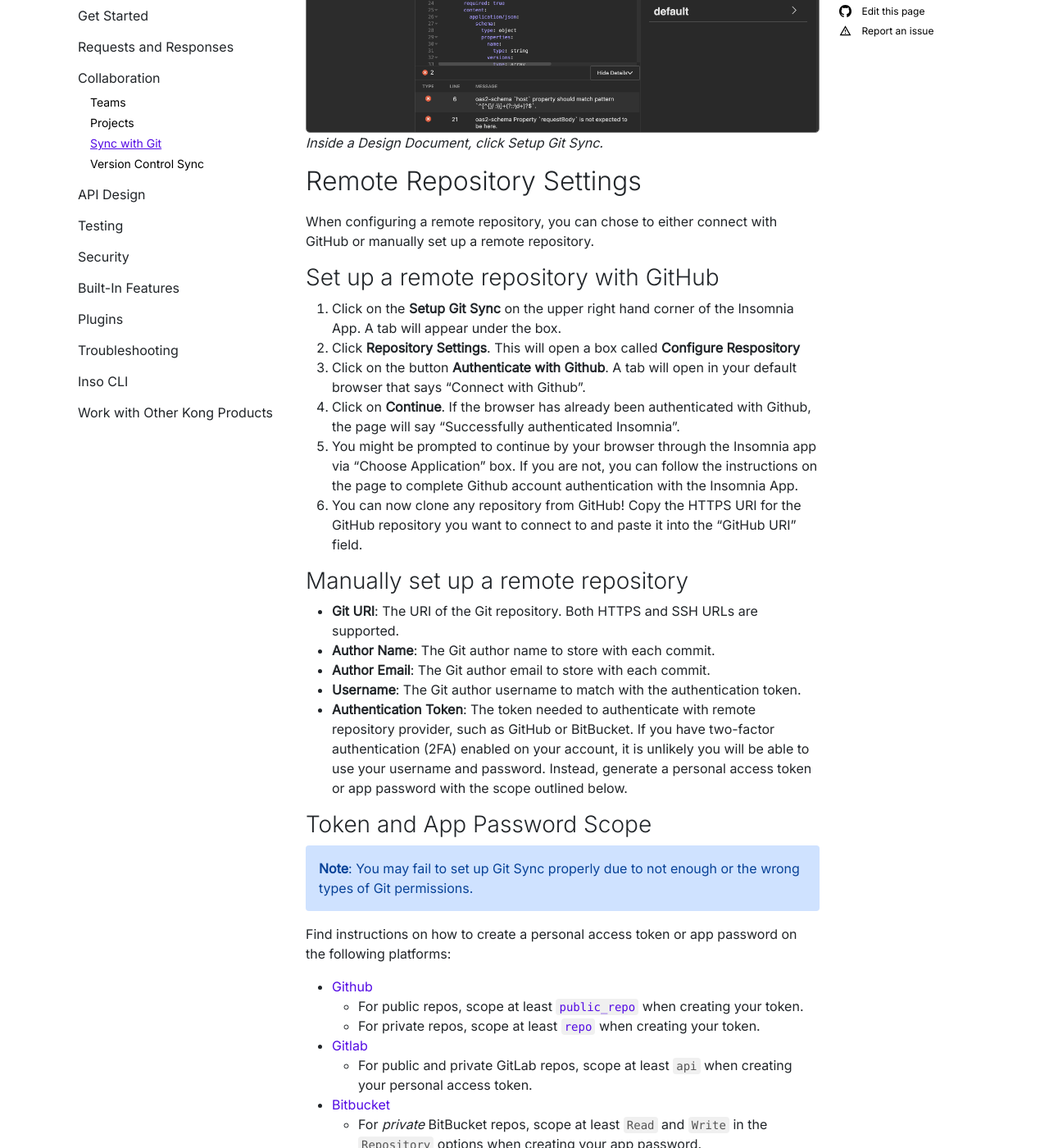
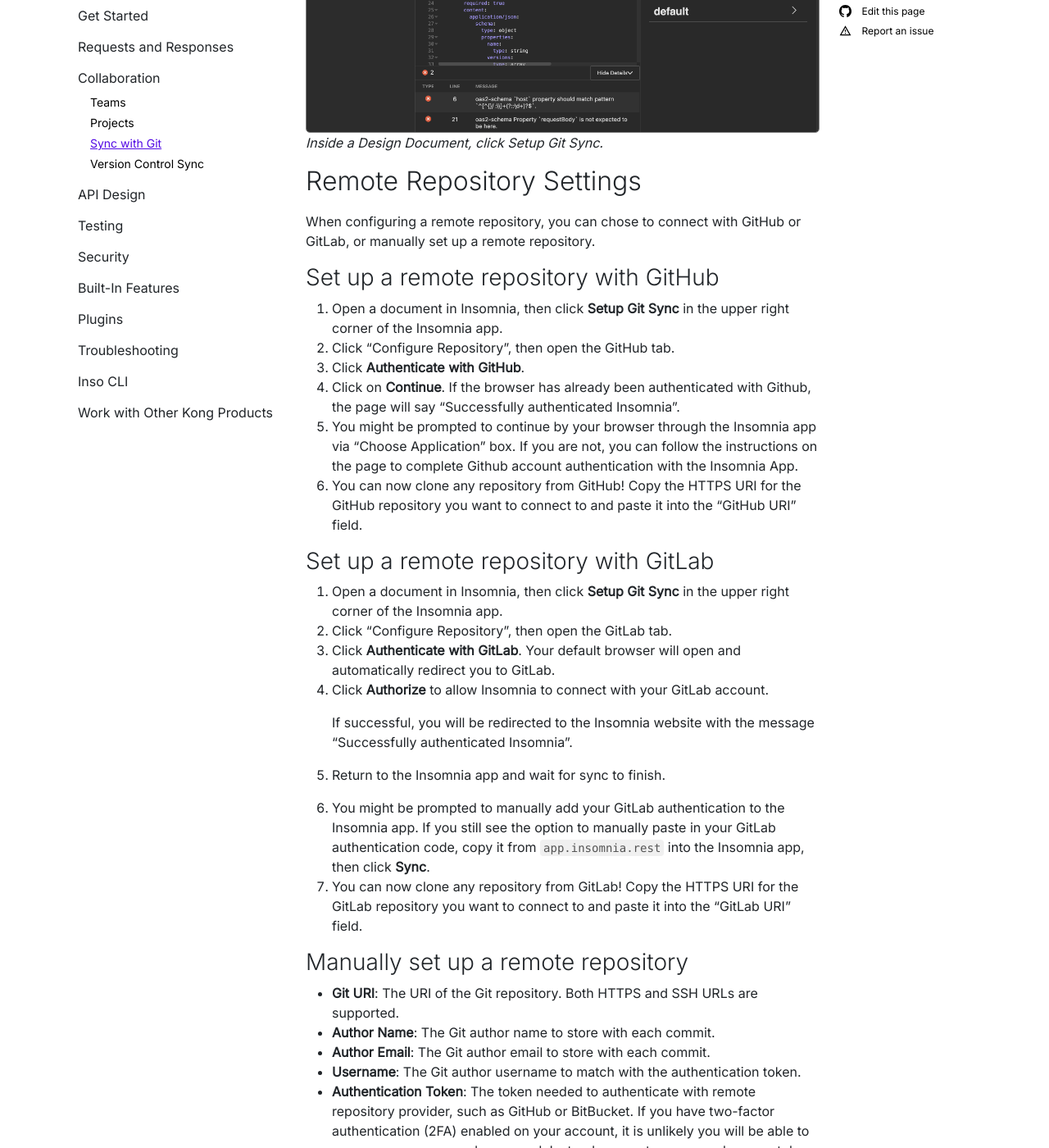
Before and after one commit to Kong/insomnia-docs, a Jekyll site: the page built from docs/insomnia/git-sync.md, in a window 1280 px wide and 1400 px high, scrolled down 1501 px. Shown: the whole window at 82% size. Built offline with Jekyll 4.4.1, drawn with Linux system fonts in a browser that asks for light colours; comment, search, counter and statistics services are not loaded.

Commit message:
Add gitlab support (#102)
Add Gitlab Support Documentation

```diff
--- a/docs/insomnia/git-sync.md
+++ b/docs/insomnia/git-sync.md
@@ -32,16 +32,29 @@
 
 ## Remote Repository Settings
 
-When configuring a remote repository, you can chose to either connect with GitHub or manually set up a remote repository.
+When configuring a remote repository, you can chose to connect with GitHub or GitLab, or manually set up a remote repository.
 
 ### Set up a remote repository with GitHub
 
-1. Click on the **Setup Git Sync** on the upper right hand corner of the Insomnia App.  A tab will appear under the box.
-2.  Click **Repository Settings**.  This will open a box called **Configure Respository**
-3. Click on the button **Authenticate with Github**. A tab will open in your default browser that says "Connect with Github".
+1. Open a document in Insomnia, then click **Setup Git Sync** in the upper right corner of the Insomnia app.
+2. Click "Configure Repository", then open the GitHub tab.
+3. Click **Authenticate with GitHub**.
 4. Click on **Continue**. If the browser has already been authenticated with Github, the page will say "Successfully authenticated Insomnia".
 5.  You might be prompted to continue by your browser through the Insomnia app via  "Choose Application" box.  If you are not, you can follow the instructions on the page to complete Github account authentication with the Insomnia App.
 6. You can now clone any repository from GitHub! Copy the HTTPS URI for the GitHub repository you want to connect to and paste it into the "GitHub URI" field.
+
+### Set up a remote repository with GitLab
+
+1. Open a document in Insomnia, then click **Setup Git Sync** in the upper right corner of the Insomnia app.
+2. Click "Configure Repository", then open the GitLab tab.
+3. Click **Authenticate with GitLab**. Your default browser will open and automatically redirect you to GitLab.
+4. Click **Authorize** to allow Insomnia to connect with your GitLab account.
+
+    If successful, you will be redirected to the Insomnia website with the message "Successfully authenticated Insomnia".
+5.  Return to the Insomnia app and wait for sync to finish.
+
+6. You might be prompted to manually add your GitLab authentication to the Insomnia app. If you still see the option to manually paste in your GitLab authentication code, copy it from `app.insomnia.rest` into the Insomnia app, then click  **Sync**.
+7. You can now clone any repository from GitLab! Copy the HTTPS URI for the GitLab repository you want to connect to and paste it into the "GitLab URI" field.
 
 ### Manually set up a remote repository
 
```
